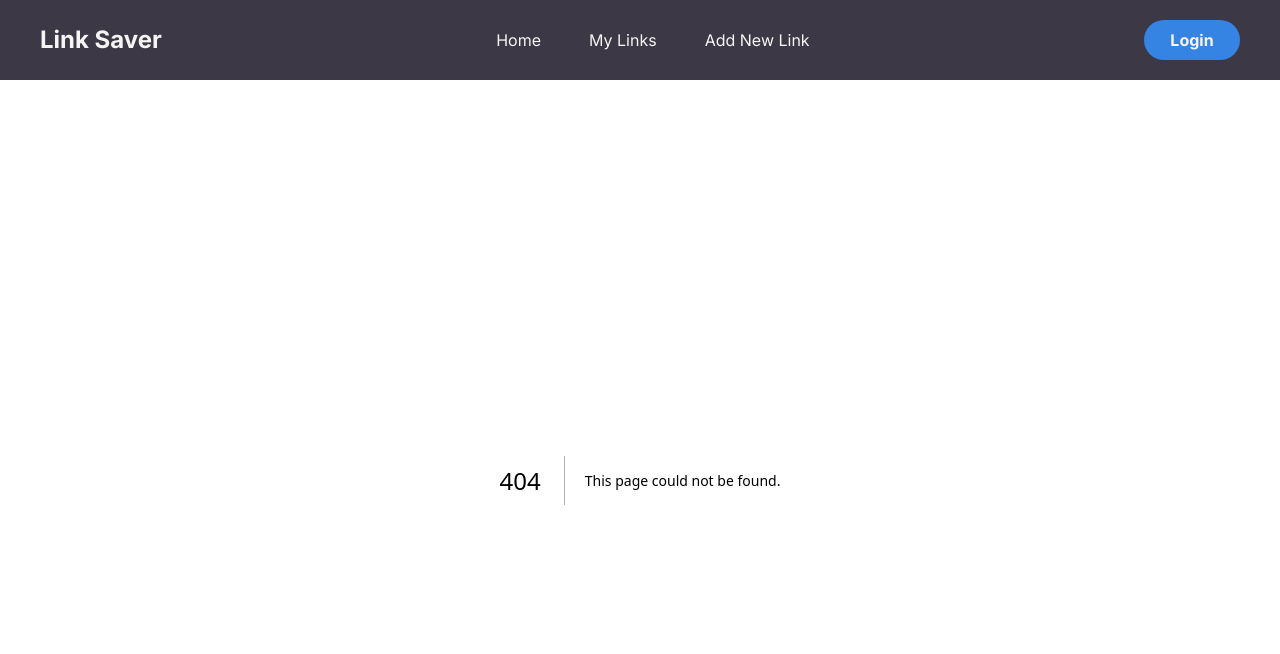
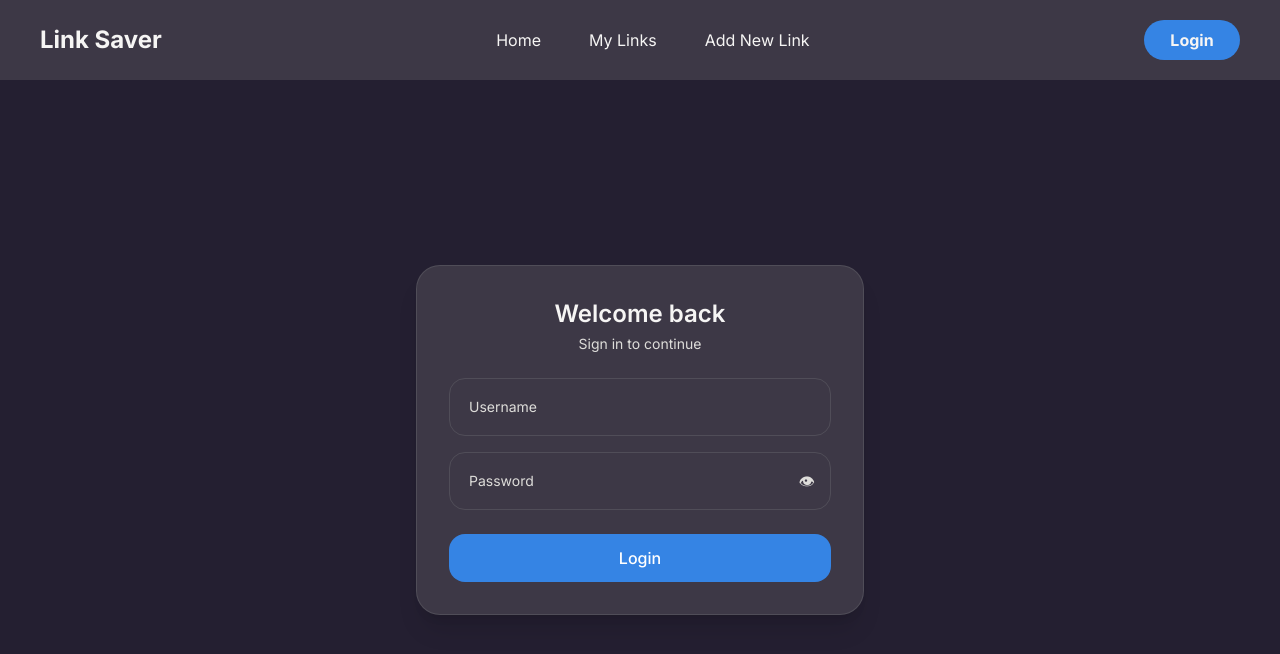
Before and after one commit to cause-dev/link-saver, a Next.js app: page /sign-in in a window 1280 px wide. Before the commit this address had no page. Shown: the top 654 px of the page. Built offline with nearby package versions, Linux system fonts and the light colour scheme.

Commit message:
Add sign-in and sign-up pages with basic styling for login form

```diff
--- a/app/login/page.tsx
+++ /dev/null
@@ -1,72 +0,0 @@
-const LoginPage = () => {
-  return (
-    <div className="flex flex-col justify-center items-center bg-surface-2 p-3 rounded-3xl">
-      <h2 className="mb-4 text-xl font-bold">Login</h2>
-      <form
-        action="#"
-        className="flex flex-col justify-center items-center gap-4"
-      >
-        <div className="relative">
-          <input
-            type="text"
-            name="username"
-            id="username"
-            placeholder=" "
-            className="bg-surface-3 peer w-full rounded-lg
-            bg-gnome-dark-3 border border-border
-            px-4 pt-6 pb-2
-            text-fg
-            focus:outline-none focus:border-border-subtle
-            transition-colors"
-          />
-          <label
-            htmlFor="username"
-            className="
-            absolute left-4 top-4
-            text-fg-muted text-sm
-            transition-all
-            peer-placeholder-shown:top-4 peer-placeholder-shown:text-sm
-            peer-focus:top-2 peer-focus:text-xs peer-focus:text-fg-muted
-            peer-[:not(:placeholder-shown)]:top-2 peer-[:not(:placeholder-shown)]:text-xs"
-          >
-            Username
-          </label>
-        </div>
-        <div className="relative">
-          <input
-            type="text"
-            name="password"
-            id="password"
-            placeholder=" "
-            className="bg-surface-3 peer w-full rounded-lg
-            bg-gnome-dark-3 border border-border
-            px-4 pt-6 pb-2
-            text-fg
-            focus:outline-none focus:border-border-subtle
-            transition-colors"
-          />
-          <label
-            htmlFor="password"
-            className="
-            absolute left-4 top-4
-            text-fg-muted text-sm
-            transition-all
-            peer-placeholder-shown:top-4 peer-placeholder-shown:text-sm
-            peer-focus:top-2 peer-focus:text-xs peer-focus:text-fg-muted
-            peer-[:not(:placeholder-shown)]:top-2 peer-[:not(:placeholder-shown)]:text-xs"
-          >
-            Password
-          </label>
-        </div>
-        <button
-          type="submit"
-          className="bg-primary hover:bg-primary-hover cursor-pointer w-22 h-10 rounded-full"
-        >
-          Login
-        </button>
-      </form>
-    </div>
-  );
-};
-
-export default LoginPage;
--- /dev/null
+++ b/app/sign-in/page.tsx
@@ -0,0 +1,68 @@
+const LoginPage = () => {
+  return (
+    <div className="w-full max-w-md rounded-3xl border border-border bg-surface-2 p-8 shadow-xl">
+      <div className="mb-6 text-center">
+        <h1 className="text-2xl font-semibold text-fg">Welcome back</h1>
+
+        <p className="mt-1 text-sm text-fg-muted">Sign in to continue</p>
+      </div>
+      <form action="#" className="w-full max-w-sm flex flex-col gap-4">
+        <div className="relative">
+          <input
+            type="text"
+            name="username"
+            id="username"
+            placeholder=" "
+            className="peer w-full rounded-2xl
+        border border-border
+        bg-gnome-dark-3
+        px-5 pt-6 pb-2
+        text-fg
+        transition-all duration-200
+
+        focus:outline-none
+        focus:border-primary
+        focus:ring-2
+        focus:ring-primary/20"
+          />
+          <label
+            htmlFor="username"
+            className="absolute left-5 top-1/2 -translate-y-1/2 text-sm text-fg-muted transition-all duration-200 pointer-events-none peer-focus:top-3 peer-focus:text-xs peer-focus:text-primary peer-focus:translate-y-0 peer-[:not(:placeholder-shown)]:top-3 peer-[:not(:placeholder-shown)]:text-xs peer-[:not(:placeholder-shown)]:translate-y-0"
+          >
+            Username
+          </label>
+        </div>
+        <div className="relative">
+          <input
+            type="password"
+            name="password"
+            id="password"
+            placeholder=" "
+            className="peer w-full rounded-2xl border border-border bg-gnome-dark-3 px-5 pt-6 pb-2 pr-12 text-fg transition-all duration-200 focus:outline-none focus:border-primary focus:ring-2 focus:ring-primary/20"
+          />
+
+          <label
+            htmlFor="password"
+            className="absolute left-5 top-1/2 -translate-y-1/2 text-sm text-fg-muted transition-all duration-200 pointer-events-none peer-focus:top-3 peer-focus:text-xs peer-focus:text-primary peer-focus:translate-y-0 peer-[:not(:placeholder-shown)]:top-3 peer-[:not(:placeholder-shown)]:text-xs peer-[:not(:placeholder-shown)]:translate-y-0"
+          >
+            Password
+          </label>
+          <button
+            type="button"
+            className="absolute right-4 top-1/2 -translate-y-1/2 text-fg-muted hover:text-fg transition-colors"
+          >
+            👁
+          </button>
+        </div>
+        <button
+          type="submit"
+          className="mt-2 h-12 rounded-2xl bg-primary text-white font-medium transition-all duration-200 hover:bg-primary-hover active:scale-[0.98] focus:outline-none focus:ring-2 focus:ring-primary/30"
+        >
+          Login
+        </button>
+      </form>
+    </div>
+  );
+};
+
+export default LoginPage;
```
Also changed, not shown: app/sign-up/page.tsx (added).
